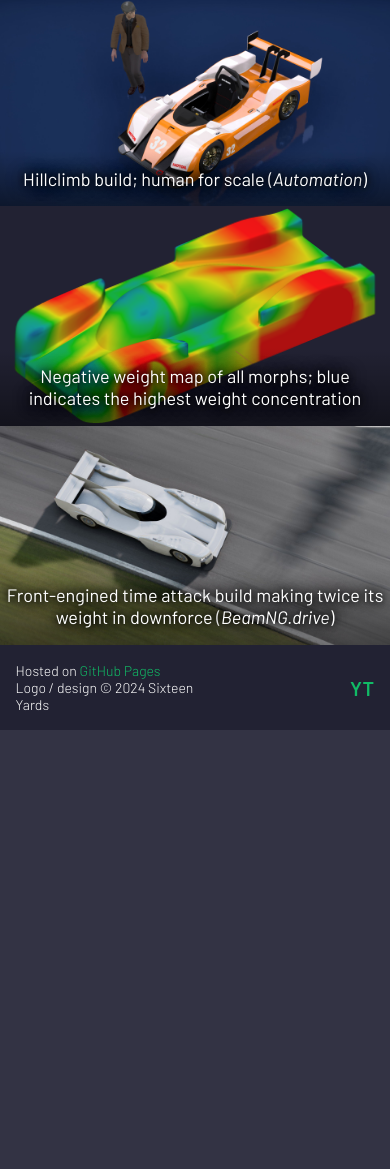
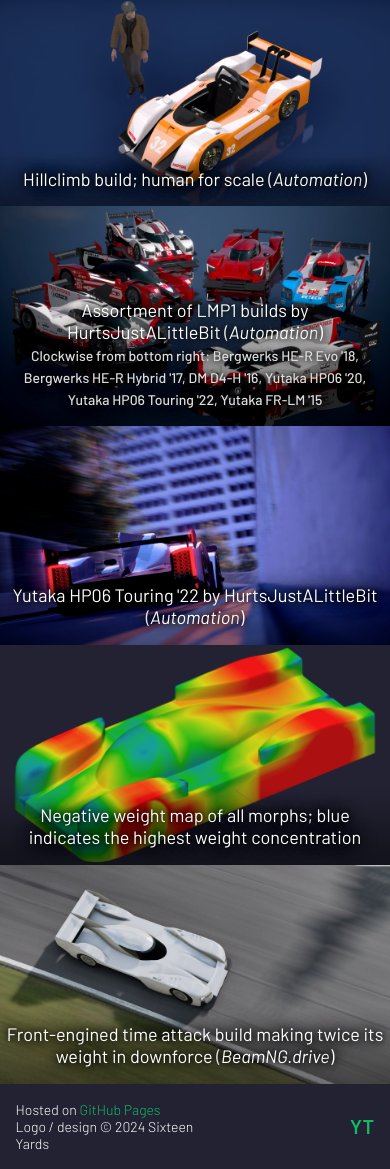
Before and after one commit to 16yd/16yd.github.io, a plain HTML site: page works/protoii.html in a window 390 px wide. Shown: the part 6569-7738 px from the top of the page. Before the commit the page ends 7299 px from the top, so only its background shows below. Drawn offline with Linux system fonts and the light colour scheme; a web font is replaced by a local one.

Commit message:
More fixes + images
Fixed mobile dropdown menu, added favicon, added new images of featured builds

```diff
--- a/styles.css
+++ b/styles.css
@@ -451,7 +451,7 @@ vert-bottom {
 	bottom: 0%;
 	left: 0%;
 	width: 100%;
-	max-height: 12vh;
+	max-height: 24vh;
 	background: linear-gradient(#0000, #0007);
 	padding: 2vh 1vw;
 	text-shadow: 0px 0px 6px #000, 0px 0px 12px #000, 0px 0px 18px #000;
@@ -473,7 +473,7 @@ vert-bottom {
 {
 	position: absolute;
 	top: -2vh;
-	right: -5vw;
+	right: 6vw;
 	padding: 0;
 	display: none;
 	background-color: #223;
--- a/works/protoii.html
+++ b/works/protoii.html
@@ -3,6 +3,7 @@
 
 <head>
 <title>Sixteen Yards - Prototype II</title>
+<link rel="icon" type="image/png" href="../assets-cr/logo-icon.png"/>
 <link rel="stylesheet" href="../styles.css">
 <link rel="preconnect" href="https://fonts.googleapis.com">
 <link rel="preconnect" href="https://fonts.gstatic.com" crossorigin>
@@ -150,6 +151,21 @@
 	</div>
 	<div class="two-col">
 		<div class="gallery-container">
+			<img src="../assets-cr/protoii09.jpg" alt="Prototype II Builds Le Mans 2023"/>
+			<div class="gallery-caption">
+			Assortment of LMP1 builds by HurtsJustALittleBit (<span translate="no"><i>Automation</i></span>)<br><credit>Clockwise from bottom right: Bergwerks HE-R Evo '18, Bergwerks HE-R Hybrid '17, DM D4-H '16, Yutaka HP06 '20, Yutaka HP06 Touring '22, Yutaka FR-LM '15</credit>
+			</div>
+		</div>
+
+		<div class="gallery-container">
+			<img src="../assets-cr/protoii10.jpg" alt="Prototype II Build - Yutaka HP06 Touring Rear"/>
+			<div class="gallery-caption">
+			Yutaka HP06 Touring '22 by HurtsJustALittleBit (<span translate="no"><i>Automation</i></span>)
+			</div>
+		</div>
+	</div>
+	<div class="two-col">
+		<div class="gallery-container">
 			<img src="../assets-cr/protoii07.png" alt="Prototype II Weight Map"/>
 			<div class="gallery-caption">
 			Negative weight map of all morphs; blue indicates the highest weight concentration
```
Also changed, not shown: about.html (+1 -0 lines), contact.html (+1 -0 lines), index.html (+1 -0 lines), works.html (+1 -0 lines), works/acquarossa.html (+1 -0 lines), works/camphor.html (+1 -0 lines), works/protoy2k.html (+16 -0 lines), assets-cr/logo-icon.png (added), assets-cr/protoii09.jpg (added), assets-cr/protoii10.jpg (added), assets-cr/protoy2k10.jpg (added), assets-cr/protoy2k11.jpg (added).
